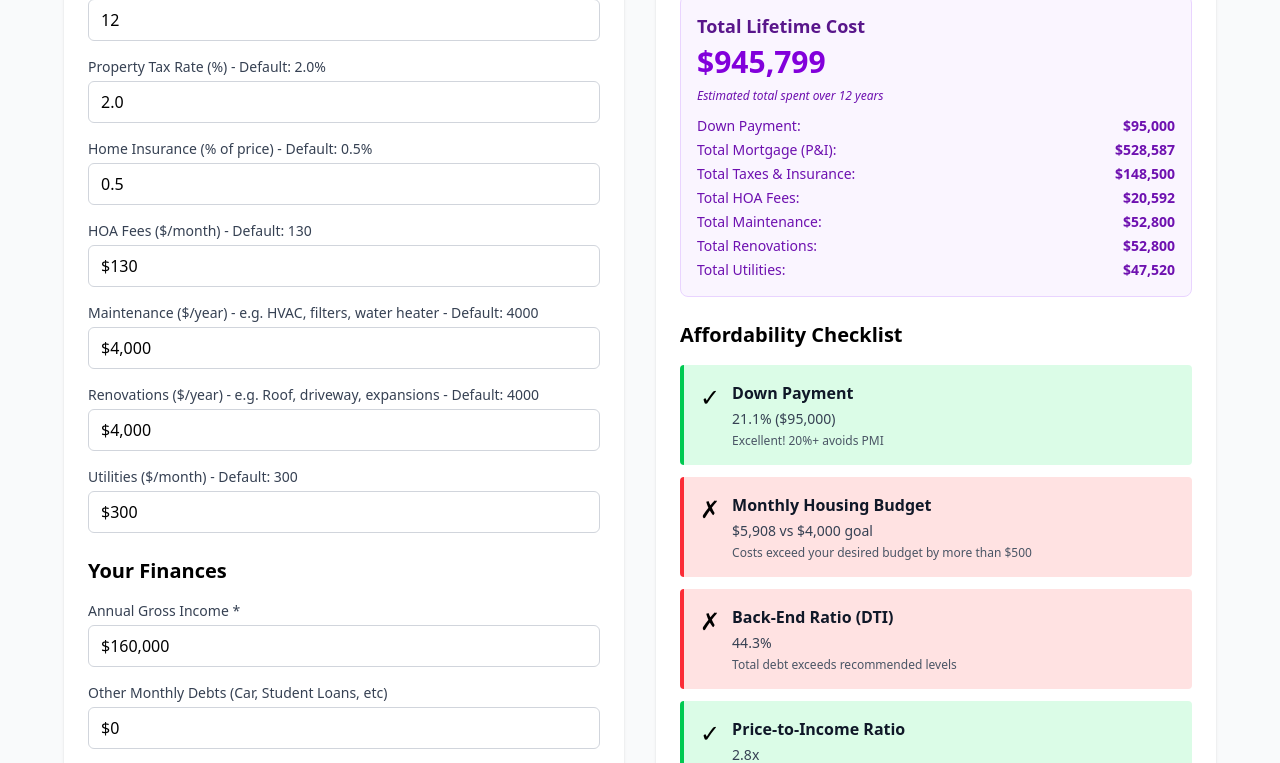
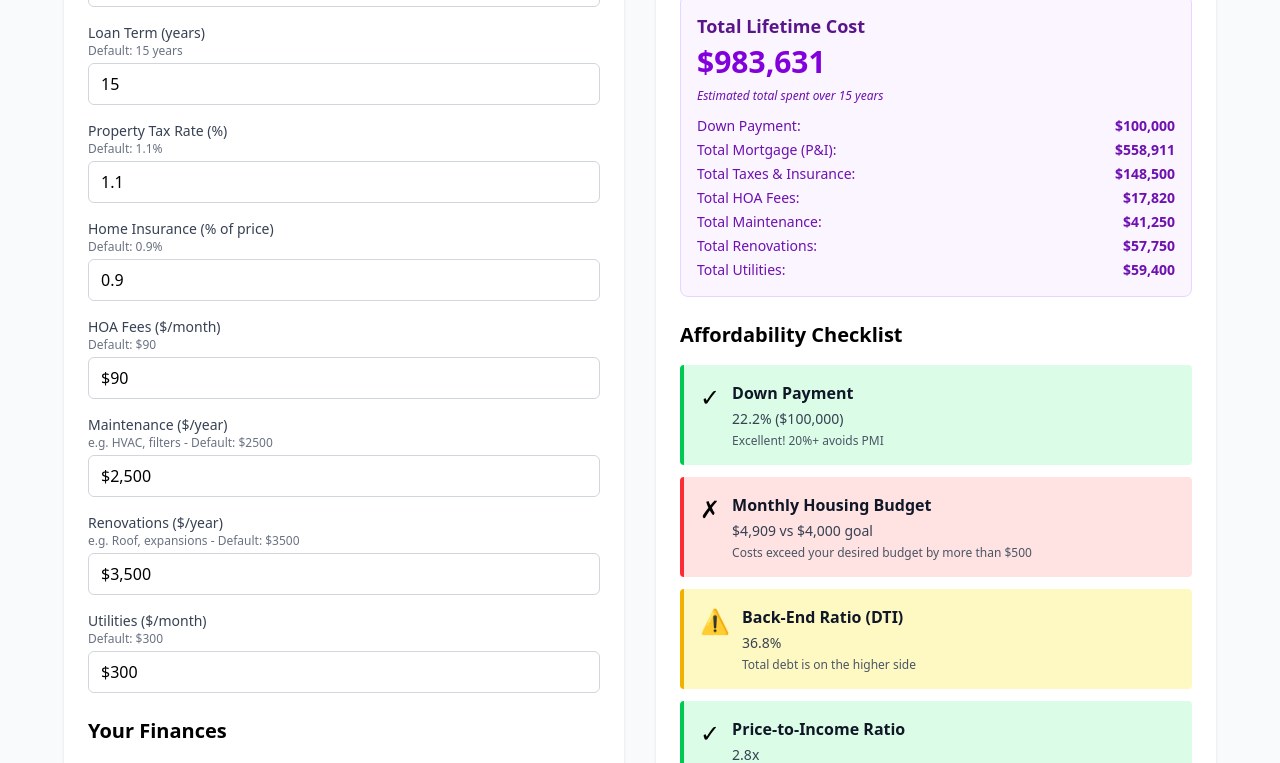
Before and after one commit to emurdock1101/home-buying-calculator, a React (Vite) app: page / in a window 1280 px wide. Shown: the part 440-1203 px from the top of the page. Built offline with nearby package versions, Linux system fonts and the light colour scheme.

Commit message:
sublabels, updated defaults, input refactors

```diff
--- a/src/App.tsx
+++ b/src/App.tsx
@@ -1,7 +1,37 @@
 import { useState } from "react";
 
 import { calculateMetrics } from "./formulas";
-import { PROPERTY_INPUTS, FINANCE_INPUTS,DEFAULT_VALUES } from "./data";
+import { PROPERTY_INPUTS, FINANCE_INPUTS, DEFAULT_VALUES } from "./data";
+import type { InputConfig } from "./types";
+
+interface InputFieldProps {
+  config: InputConfig;
+  value: string;
+  onChange: (field: string, value: string) => void;
+  formatCurrency: (value: string) => string;
+}
+
+function InputField({ config, value, onChange, formatCurrency }: InputFieldProps) {
+  return (
+    <div>
+      <label className="block text-sm font-medium text-gray-700">
+        {config.label}
+      </label>
+      {config.sublabel && (
+        <p className="text-xs text-gray-500 mb-1">{config.sublabel}</p>
+      )}
+      <input
+        type={config.isCurrency ? "text" : "number"}
+        step={config.step}
+        value={config.isCurrency ? formatCurrency(value) : value}
+        onChange={(e) => onChange(config.name, e.target.value)}
+        className="w-full px-3 py-2 border border-gray-300 rounded-md focus:ring-blue-500 focus:border-blue-500"
+        placeholder={config.placeholder}
+      />
+    </div>
+  );
+}
+
 export default function App() {
   const [inputs, setInputs] = useState(DEFAULT_VALUES);
 
@@ -85,23 +115,13 @@ export default function App() {
 
             <div className="space-y-4">
               {PROPERTY_INPUTS.map((input) => (
-                <div key={input.name}>
-                  <label className="block text-sm font-medium text-gray-700 mb-1">
-                    {input.label}
-                  </label>
-                  <input
-                    type={input.isCurrency ? "text" : "number"}
-                    step={input.step}
-                    value={
-                      input.isCurrency
-                        ? formatCurrencyInput(inputs[input.name as keyof typeof inputs])
-                        : inputs[input.name as keyof typeof inputs]
-                    }
-                    onChange={(e) => handleChange(input.name, e.target.value)}
-                    className="w-full px-3 py-2 border border-gray-300 rounded-md"
-                    placeholder={input.placeholder}
-                  />
-                </div>
+                <InputField
+                  key={input.name}
+                  config={input}
+                  value={inputs[input.name as keyof typeof inputs]}
+                  onChange={handleChange}
+                  formatCurrency={formatCurrencyInput}
+                />
               ))}
             </div>
 
@@ -109,22 +129,13 @@ export default function App() {
 
             <div className="space-y-4">
               {FINANCE_INPUTS.map((input) => (
-                <div key={input.name}>
-                  <label className="block text-sm font-medium text-gray-700 mb-1">
-                    {input.label}
-                  </label>
-                  <input
-                    type={input.isCurrency ? "text" : "number"}
-                    value={
-                      input.isCurrency
-                        ? formatCurrencyInput(inputs[input.name as keyof typeof inputs])
-                        : inputs[input.name as keyof typeof inputs]
-                    }
-                    onChange={(e) => handleChange(input.name, e.target.value)}
-                    className="w-full px-3 py-2 border border-gray-300 rounded-md"
-                    placeholder={input.placeholder}
-                  />
-                </div>
+                <InputField
+                  key={input.name}
+                  config={input}
+                  value={inputs[input.name as keyof typeof inputs]}
+                  onChange={handleChange}
+                  formatCurrency={formatCurrencyInput}
+                />
               ))}
             </div>
           </div>
--- a/src/data.ts
+++ b/src/data.ts
@@ -2,14 +2,14 @@ import type { InputConfig, Inputs } from "./types";
 
 export const DEFAULT_VALUES: Inputs = {
   purchasePrice: "450000",
-  downPayment: "95000",
+  downPayment: "100000",
   interestRate: "5.3",
-  loanTerm: "12",
-  propertyTax: "2.0",
-  homeInsurance: "0.5",
-  hoaFees: "130",
-  maintenanceAnnual: "4000",
-  renovationsAnnual: "4000",
+  loanTerm: "15",
+  propertyTax: "1.1",
+  homeInsurance: "0.9",
+  hoaFees: "90",
+  maintenanceAnnual: "2500",
+  renovationsAnnual: "3500",
   utilities: "300",
   annualIncome: "160000",
   monthlyDebts: "0",
@@ -21,71 +21,103 @@ export const DEFAULT_VALUES: Inputs = {
 export const PROPERTY_INPUTS: InputConfig[] = [
   {
     name: "purchasePrice",
-      label: `Purchase Price - Default: ${DEFAULT_VALUES.purchasePrice}`,
+    label: "Purchase Price",
+    sublabel: `Default: $${DEFAULT_VALUES.purchasePrice}`,
     placeholder: `e.g., ${DEFAULT_VALUES.purchasePrice}`,
     isCurrency: true,
   },
   {
     name: "downPayment",
-      label: `Down Payment - Default: ${DEFAULT_VALUES.downPayment}`,
+    label: "Down Payment",
+    sublabel: `Default: $${DEFAULT_VALUES.downPayment}`,
     placeholder: `e.g., ${DEFAULT_VALUES.downPayment}`,
     isCurrency: true,
   },
   {
     name: "interestRate",
-      label: `Interest Rate (%) - Default: ${DEFAULT_VALUES.interestRate}%`,
+    label: "Interest Rate (%)",
+    sublabel: `Default: ${DEFAULT_VALUES.interestRate}%`,
     step: "0.1",
   },
-    { name: "loanTerm", label: `Loan Term (years) - Default: ${DEFAULT_VALUES.loanTerm}` },
+  {
+    name: "loanTerm",
+    label: "Loan Term (years)",
+    sublabel: `Default: ${DEFAULT_VALUES.loanTerm} years`,
+  },
   {
     name: "propertyTax",
-      label: `Property Tax Rate (%) - Default: ${DEFAULT_VALUES.propertyTax}%`,
+    label: "Property Tax Rate (%)",
+    sublabel: `Default: ${DEFAULT_VALUES.propertyTax}%`,
     step: "0.1",
   },
   {
     name: "homeInsurance",
-      label: "Home Insurance (% of price) - Default: 0.5%",
+    label: "Home Insurance (% of price)",
+    sublabel: `Default: ${DEFAULT_VALUES.homeInsurance}%`,
     step: "0.1",
   },
-    { name: "hoaFees", label: `HOA Fees ($/month) - Default: ${DEFAULT_VALUES.hoaFees}`, placeholder: "0", isCurrency: true },
+  {
+    name: "hoaFees",
+    label: "HOA Fees ($/month)",
+    sublabel: `Default: $${DEFAULT_VALUES.hoaFees}`,
+    placeholder: "0",
+    isCurrency: true,
+  },
   {
     name: "maintenanceAnnual",
-      label: `Maintenance ($/year) - e.g. HVAC, filters, water heater - Default: ${DEFAULT_VALUES.maintenanceAnnual}`,
+    label: "Maintenance ($/year)",
+    sublabel: `e.g. HVAC, filters - Default: $${DEFAULT_VALUES.maintenanceAnnual}`,
     placeholder: `Default: ${DEFAULT_VALUES.maintenanceAnnual}`,
     isCurrency: true,
   },
   {
     name: "renovationsAnnual",
-      label: `Renovations ($/year) - e.g. Roof, driveway, expansions - Default: ${DEFAULT_VALUES.renovationsAnnual}`,
+    label: "Renovations ($/year)",
+    sublabel: `e.g. Roof, expansions - Default: $${DEFAULT_VALUES.renovationsAnnual}`,
     placeholder: `Default: ${DEFAULT_VALUES.renovationsAnnual}`,
     isCurrency: true,
   },
-    { name: "utilities", label: `Utilities ($/month) - Default: ${DEFAULT_VALUES.utilities}`, isCurrency: true },
+  {
+    name: "utilities",
+    label: "Utilities ($/month)",
+    sublabel: `Default: $${DEFAULT_VALUES.utilities}`,
+    isCurrency: true,
+  },
 ];
 
 export const FINANCE_INPUTS: InputConfig[] = [
   {
     name: "annualIncome",
-      label: "Annual Gross Income *",
+    label: "Annual Gross Income ($)",
+    sublabel: `Default: $${DEFAULT_VALUES.annualIncome}`,
     placeholder: "e.g., 100000",
     isCurrency: true,
   },
   {
     name: "monthlyDebts",
-      label: "Other Monthly Debts (Car, Student Loans, etc)",
+    label: "Other Monthly Debts",
+    sublabel: `Car, Student Loans, etc - Default: $${DEFAULT_VALUES.monthlyDebts}`,
     placeholder: "0",
     isCurrency: true,
   },
-    { name: "emergencyFund", label: "Emergency Fund ($)", placeholder: "0", isCurrency: true },
+  {
+    name: "emergencyFund",
+    label: "Emergency Fund ($)",
+    sublabel: `Default: $${DEFAULT_VALUES.emergencyFund}`,
+    placeholder: "0",
+    isCurrency: true,
+  },
   {
     name: "desiredMonthlyHousing",
-      label: "Desired Total Monthly Housing Cost ($)",
+    label: "Desired Monthly Housing ($)",
+    sublabel: `Default: $${DEFAULT_VALUES.desiredMonthlyHousing}`,
     placeholder: "e.g., 4000",
     isCurrency: true,
   },
   {
     name: "safetyMultiplier",
     label: "Safety Multiplier (%)",
+    sublabel: "e.g., 10",
     placeholder: "e.g., 10",
   },
 ];
--- a/src/types.ts
+++ b/src/types.ts
@@ -19,6 +19,7 @@ export interface Inputs {
 export interface InputConfig {
     name: keyof Inputs;
     label: string;
+    sublabel?: string;
     placeholder?: string;
     step?: string;
     isCurrency?: boolean;
```
Lines whose indentation alone changed are shown as unchanged.
